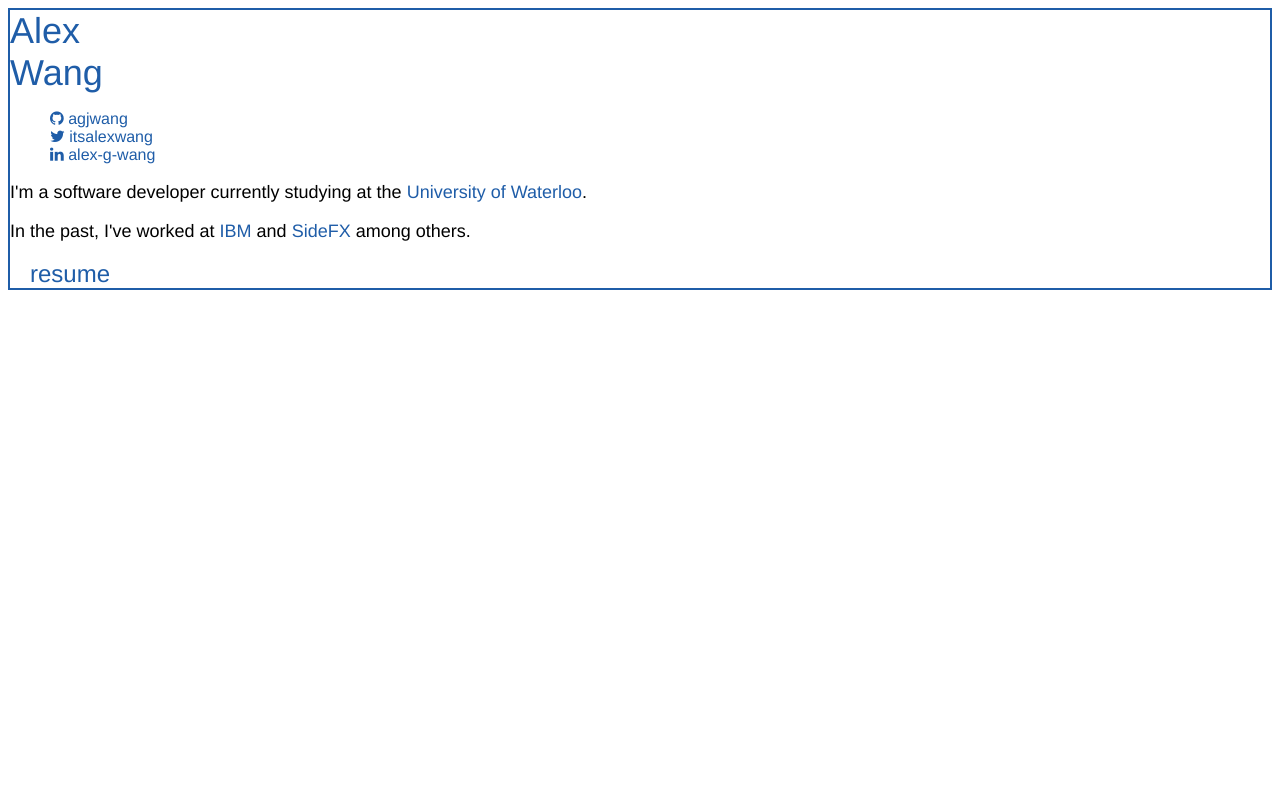
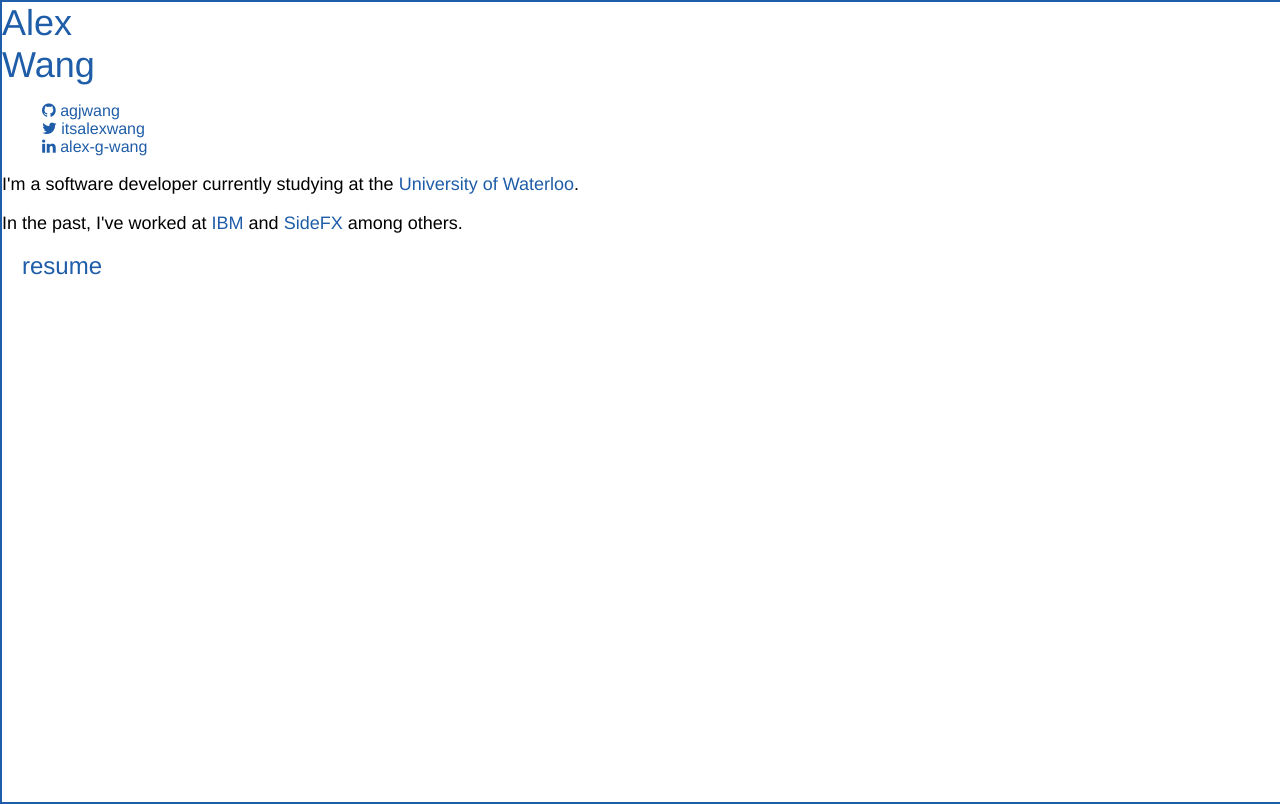
Before and after one commit to agjwang/agjwang.github.io, a plain HTML site: page index.html in a window 1280 px wide. Drawn offline with Linux system fonts and the light colour scheme.

Commit message:
fit body to browser screen

```diff
--- a/main.css
+++ b/main.css
@@ -22,10 +22,18 @@ ul {
     list-style-type: none;
 }
 
+html {
+    width: 100%;
+    height: 100%;
+}
+
 body {
     font-family: "Helvetica Neue", "Helvetica", "Arial", sans-serif;
     background-color: rgb(255, 255, 255);
     border: 2px solid rgb(31, 93, 168);
+    margin: 0;
+    min-height: 100%;
+    min-width: 100%;
 }
 
 p {
```
